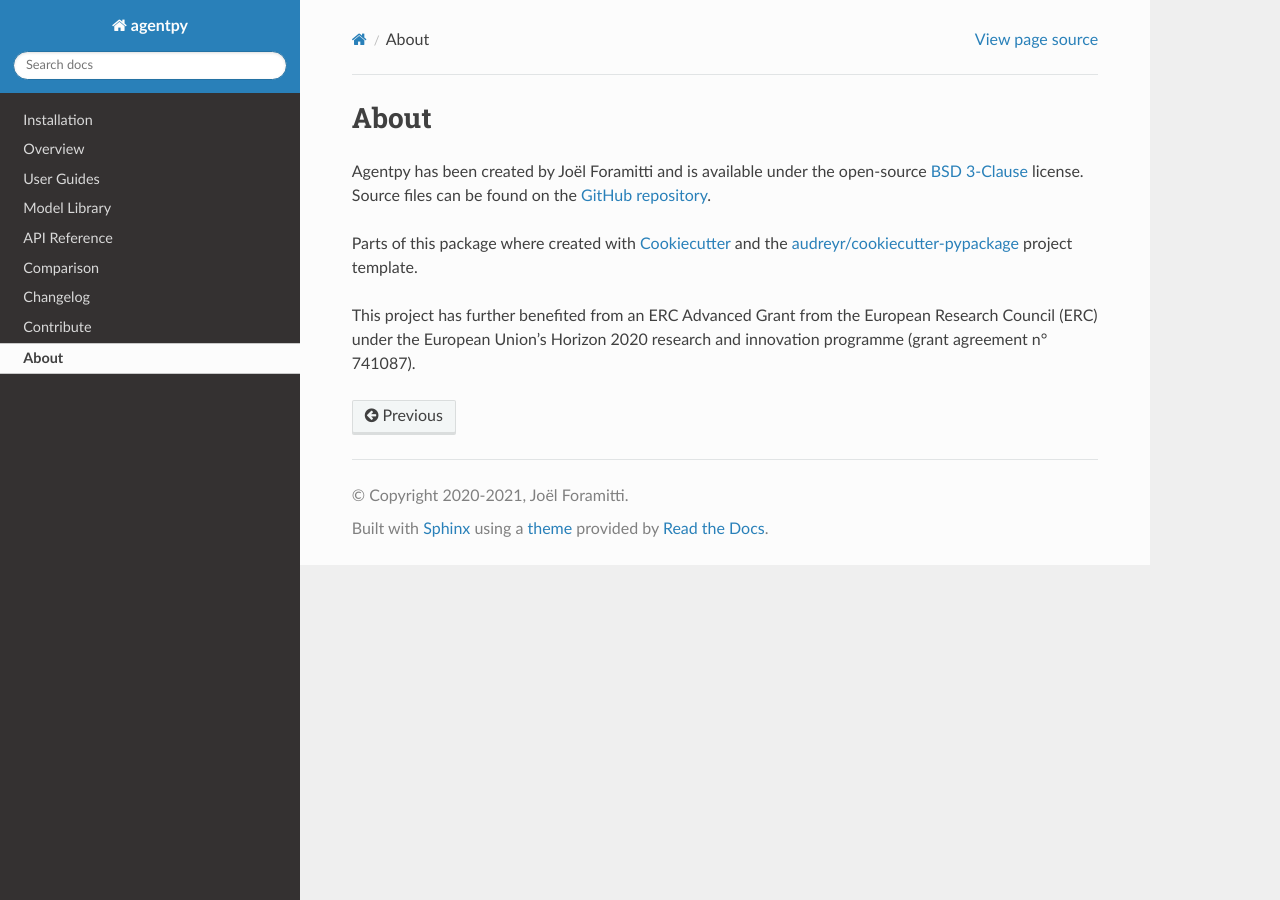
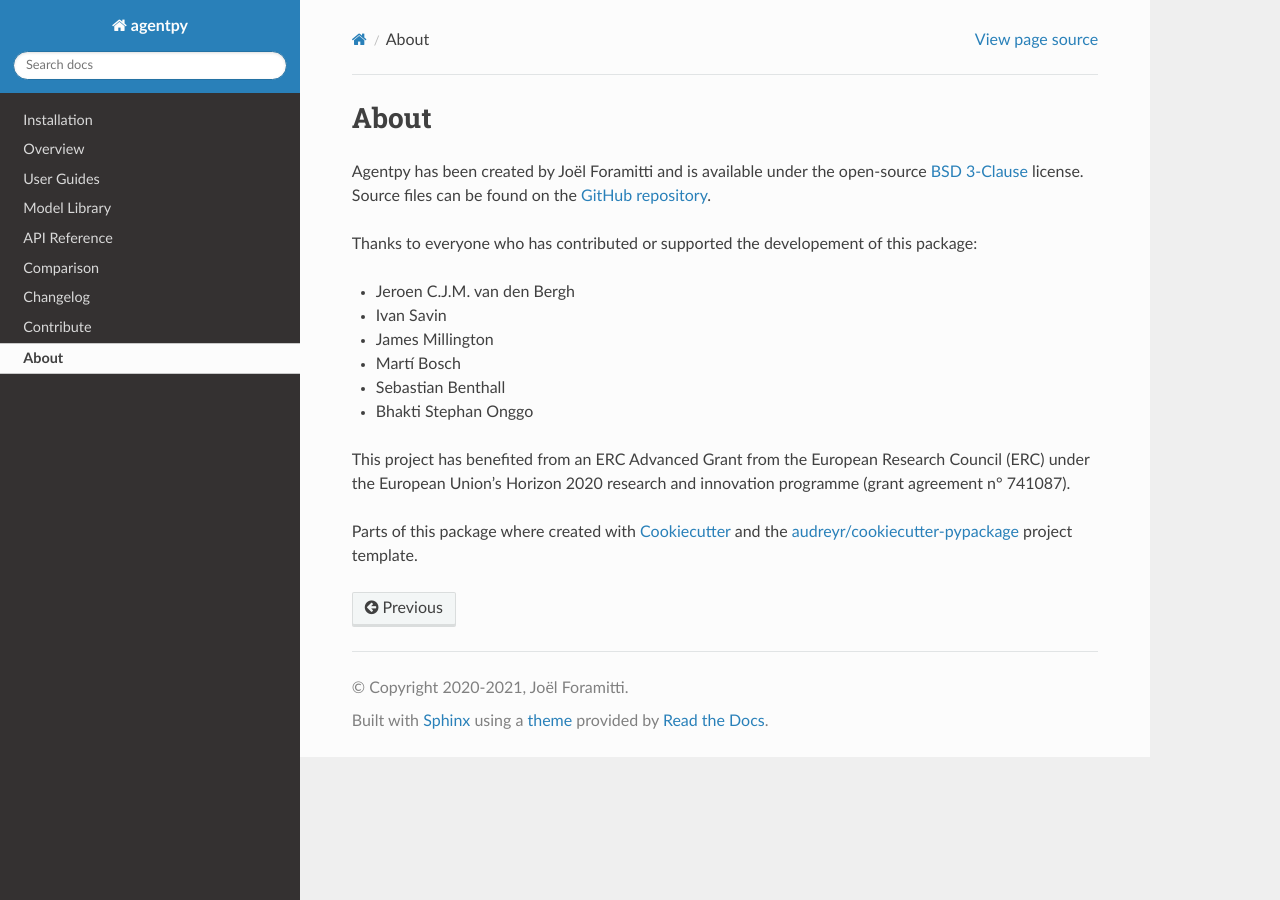
Before and after one commit to jofmi/agentpy, a Sphinx documentation site: the page built from docs/about.rst, in a window 1280 px wide. Built offline with Sphinx 7.4.7 and the Read the Docs theme 2.0.0, drawn with Linux system fonts in a browser that asks for light colours; pages that are not in the unit, such as notebooks, are missing from menus.

Commit message:
Acknowledgements

```diff
--- a/docs/about.rst
+++ b/docs/about.rst
@@ -8,13 +8,23 @@
 available under the open-source `BSD 3-Clause <https://github.com/JoelForamitti/agentpy/blob/master/LICENSE>`_ license.
 Source files can be found on the `GitHub repository <https://github.com/joelforamitti/agentpy>`_.
 
-Parts of this package where created with Cookiecutter_
-and the `audreyr/cookiecutter-pypackage`_ project template.
+Thanks to everyone who has contributed
+or supported the developement of this package:
 
-This project has further benefited from an ERC Advanced Grant
+- Jeroen C.J.M. van den Bergh
+- Ivan Savin
+- James Millington
+- Martí Bosch
+- Sebastian Benthall
+- Bhakti Stephan Onggo
+
+This project has benefited from an ERC Advanced Grant
 from the European Research Council (ERC)
 under the European Union's Horizon 2020 research and innovation programme
 (grant agreement n° 741087).
 
+Parts of this package where created with Cookiecutter_
+and the `audreyr/cookiecutter-pypackage`_ project template.
+
 .. _Cookiecutter: https://github.com/audreyr/cookiecutter
 .. _`audreyr/cookiecutter-pypackage`: https://github.com/audreyr/cookiecutter-pypackage
```
